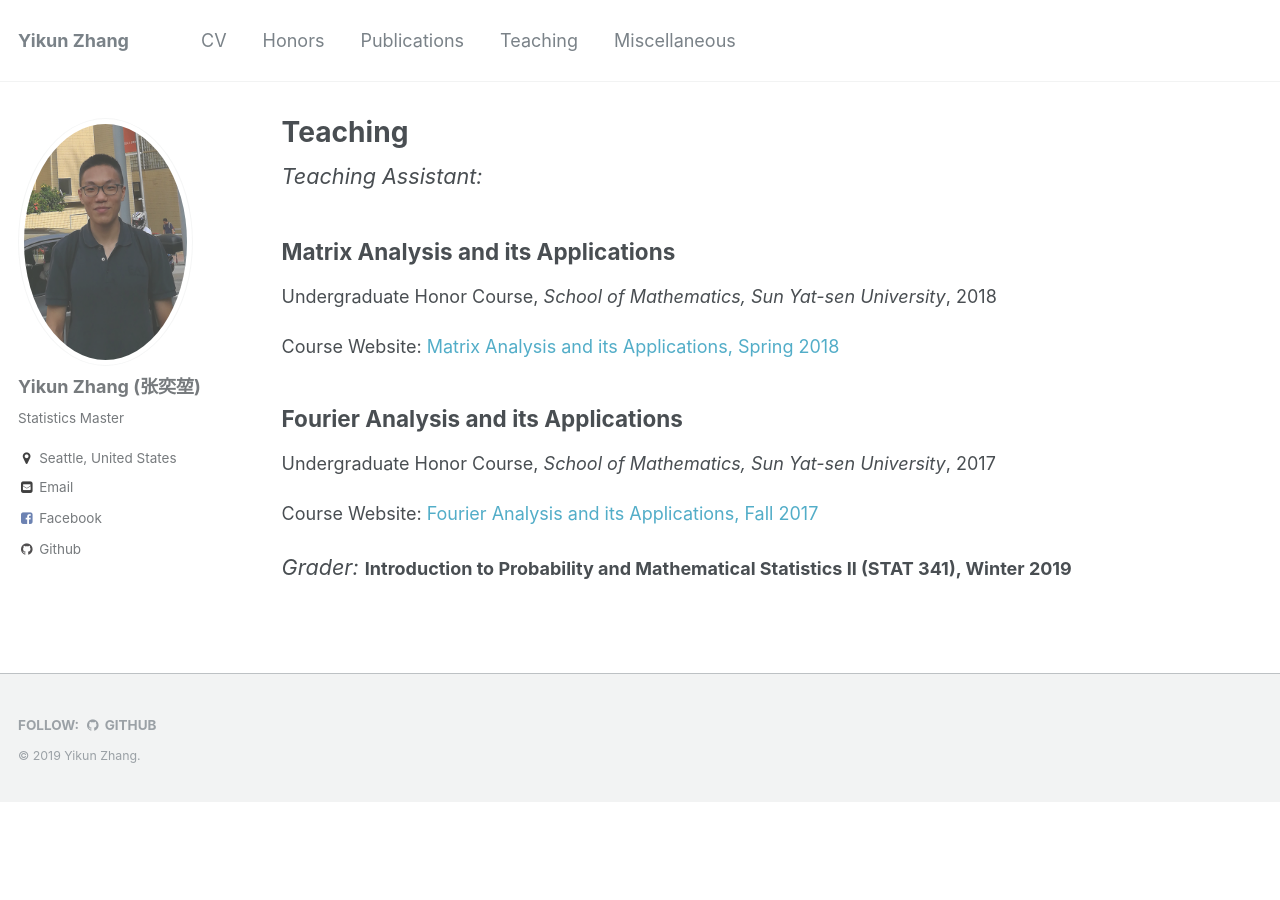
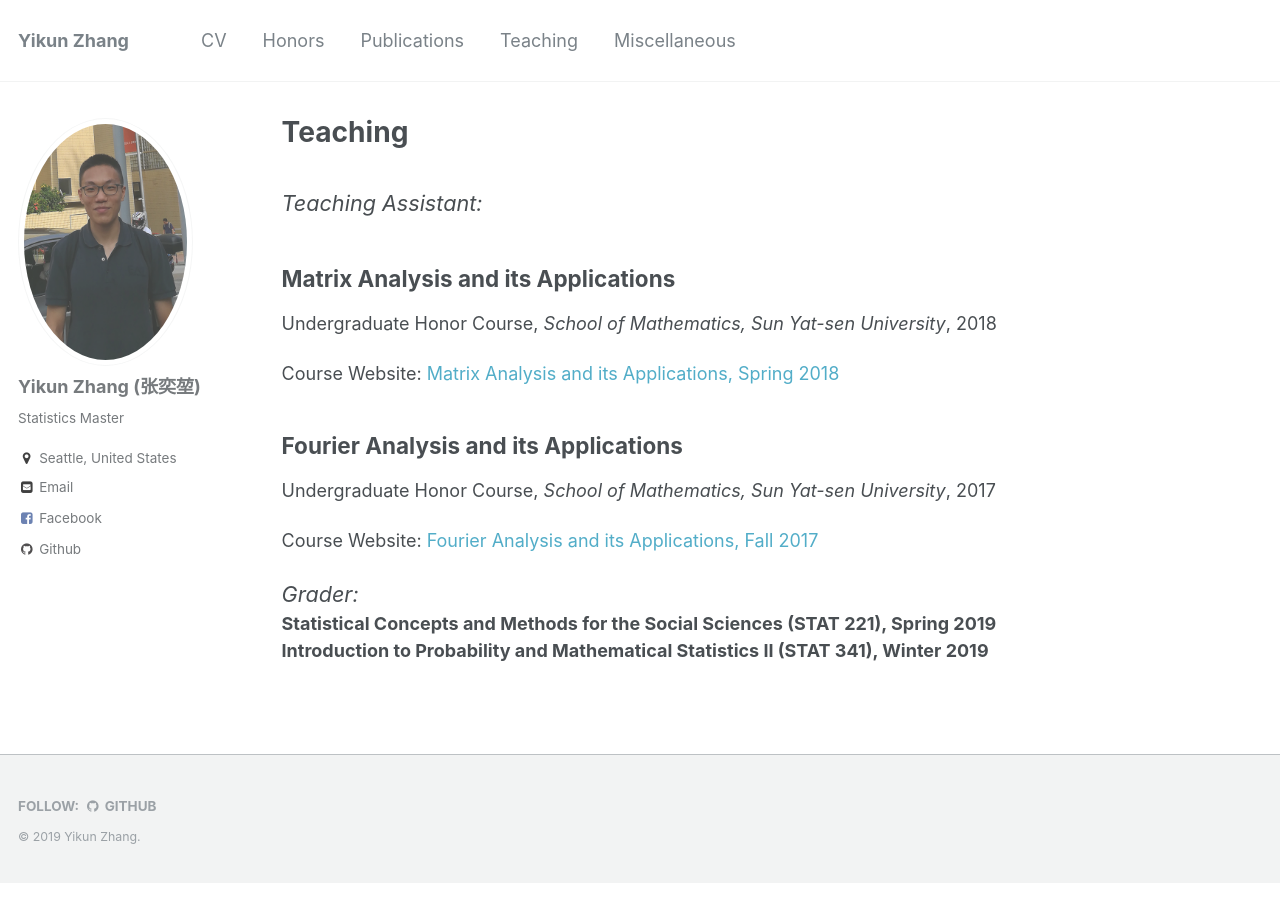
Before and after one commit to zhangyk8/zhangyk8.github.io, a Jekyll site: the page built from _pages/teaching.html, in a window 1280 px wide. Built offline with Jekyll 4.4.1, drawn with Linux system fonts in a browser that asks for light colours.

Commit message:
Update teaching.html

```diff
--- a/_pages/teaching.html
+++ b/_pages/teaching.html
@@ -4,9 +4,8 @@ title: "Teaching"
 permalink: /teaching/
 author_profile: true
 ---
-
+<br>
 <big> <i> Teaching Assistant:</i> </big>
-
 {% include base_path %}
 
 {% for post in site.teaching reversed %}
@@ -14,5 +13,7 @@ author_profile: true
 {% endfor %}
 
 <big><i> Grader: </i></big>
-
+<br>
+<b> Statistical Concepts and Methods for the Social Sciences (STAT 221), Spring 2019 </b>
+<br>
 <b> Introduction to Probability and Mathematical Statistics II (STAT 341), Winter 2019 </b>
```
